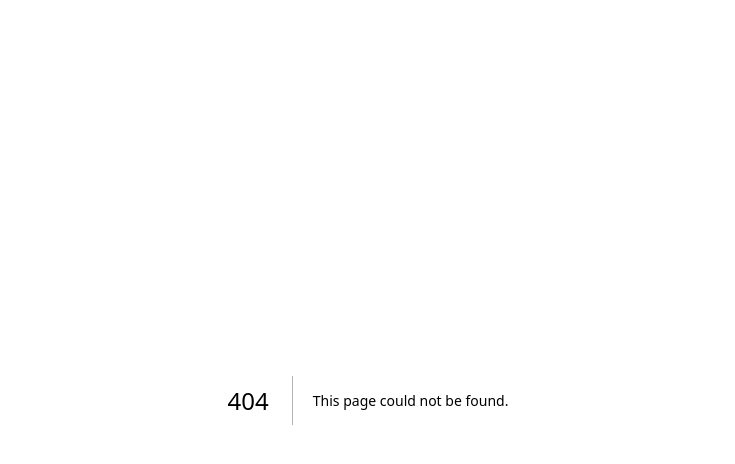
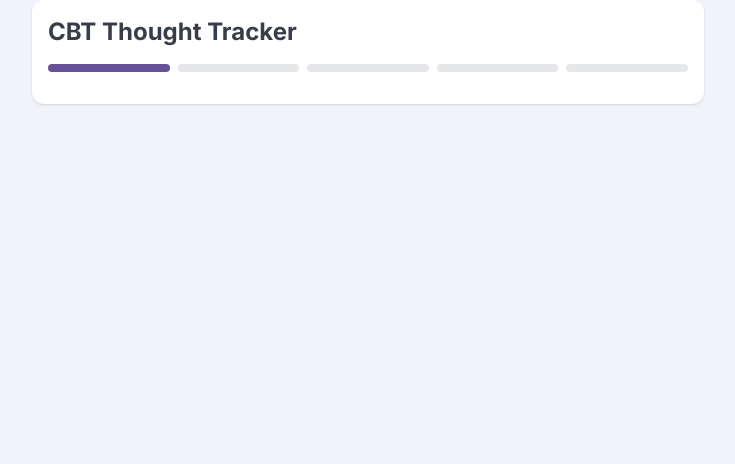
Before and after one commit to Sayali7002/mindbff_claude, a Next.js app: page /dashboard/cbt-thought-tracker in a window 1280 px wide. Before the commit this address had no page. Shown: the top 464 px of the page, without its empty margins (272-1007 px from the left). Built offline with nearby package versions, Linux system fonts and the light colour scheme.

Commit message:
Create CBT Thought Tracker page and component structure
Co-authored-by: sayalikshirsagar7002 <sayalikshirsagar7002@gmail.com>

```diff
--- /dev/null
+++ b/src/app/dashboard/cbt-thought-tracker/page.tsx
@@ -0,0 +1,5 @@
+import CBTThoughtTracker from '@/components/features/cbt-thought-tracker/CBTThoughtTracker';
+
+export default function CBTThoughtTrackerPage() {
+  return <CBTThoughtTracker />;
+}
--- /dev/null
+++ b/src/components/features/cbt-thought-tracker/CBTThoughtTracker.tsx
@@ -0,0 +1,58 @@
+import React, { useState } from 'react';
+// Placeholder for Supabase import and types
+
+const EMOTIONS = [
+  'Anxiety', 'Fear', 'Sadness', 'Anger', 'Guilt', 'Shame', 'Hurt', 'Frustration', 'Loneliness', 'Hopelessness', 'Other'
+];
+const DISTORTIONS = [
+  'All-or-Nothing', 'Catastrophizing', 'Overgeneralization', 'Filtering', 'Mind Reading', 'Fortune Telling', 'Personalization', 'Emotional Reasoning', 'Should Statements', 'Labeling'
+];
+
+const STEPS = [
+  'Situation', 'Distortions', 'Challenge', 'Reframe', 'Review'
+];
+
+export default function CBTThoughtTracker() {
+  const [step, setStep] = useState(0);
+  // Step 1
+  const [situation, setSituation] = useState('');
+  const [ants, setAnts] = useState('');
+  const [emotions, setEmotions] = useState<string[]>([]);
+  const [emotionIntensities, setEmotionIntensities] = useState<{[k: string]: number}>({});
+  const [behaviors, setBehaviors] = useState('');
+  // Step 2
+  const [distortions, setDistortions] = useState<string[]>([]);
+  // Step 3
+  const [evidenceFor, setEvidenceFor] = useState('');
+  const [evidenceAgainst, setEvidenceAgainst] = useState('');
+  const [alternative, setAlternative] = useState('');
+  const [friendsAdvice, setFriendsAdvice] = useState('');
+  const [likelihood, setLikelihood] = useState(0);
+  const [coping, setCoping] = useState('');
+  // Step 4
+  const [balancedThought, setBalancedThought] = useState('');
+  const [reevalEmotions, setReevalEmotions] = useState<string[]>([]);
+  const [reevalIntensities, setReevalIntensities] = useState<{[k: string]: number}>({});
+  // Review/history
+  const [history, setHistory] = useState<any[]>([]);
+  const [loading, setLoading] = useState(false);
+  const [error, setError] = useState<string|null>(null);
+
+  // TODO: Supabase logic for save/fetch
+
+  // UI rendering for each step
+  // ... existing code ...
+  return (
+    <div className="max-w-2xl mx-auto p-4 bg-white rounded-lg shadow">
+      <h2 className="text-2xl font-bold mb-4">CBT Thought Tracker</h2>
+      <div className="mb-4 flex items-center gap-2">
+        {STEPS.map((label, idx) => (
+          <div key={label} className={`flex-1 h-2 rounded ${idx <= step ? 'bg-blue-500' : 'bg-gray-200'}`}></div>
+        ))}
+      </div>
+      {/* Step content here, switch by step */}
+      {/* Navigation buttons */}
+      {/* History section */}
+    </div>
+  );
+}
```
